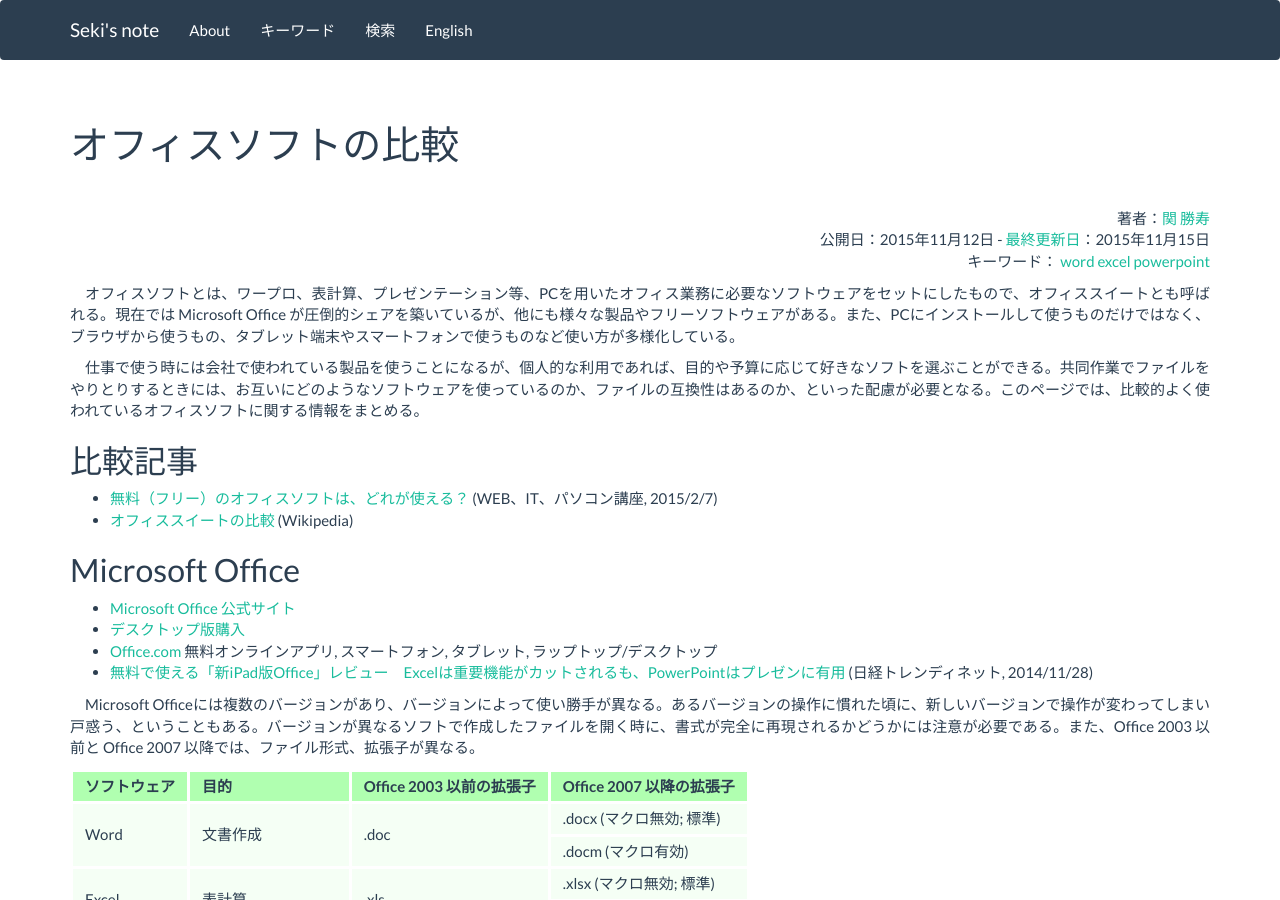
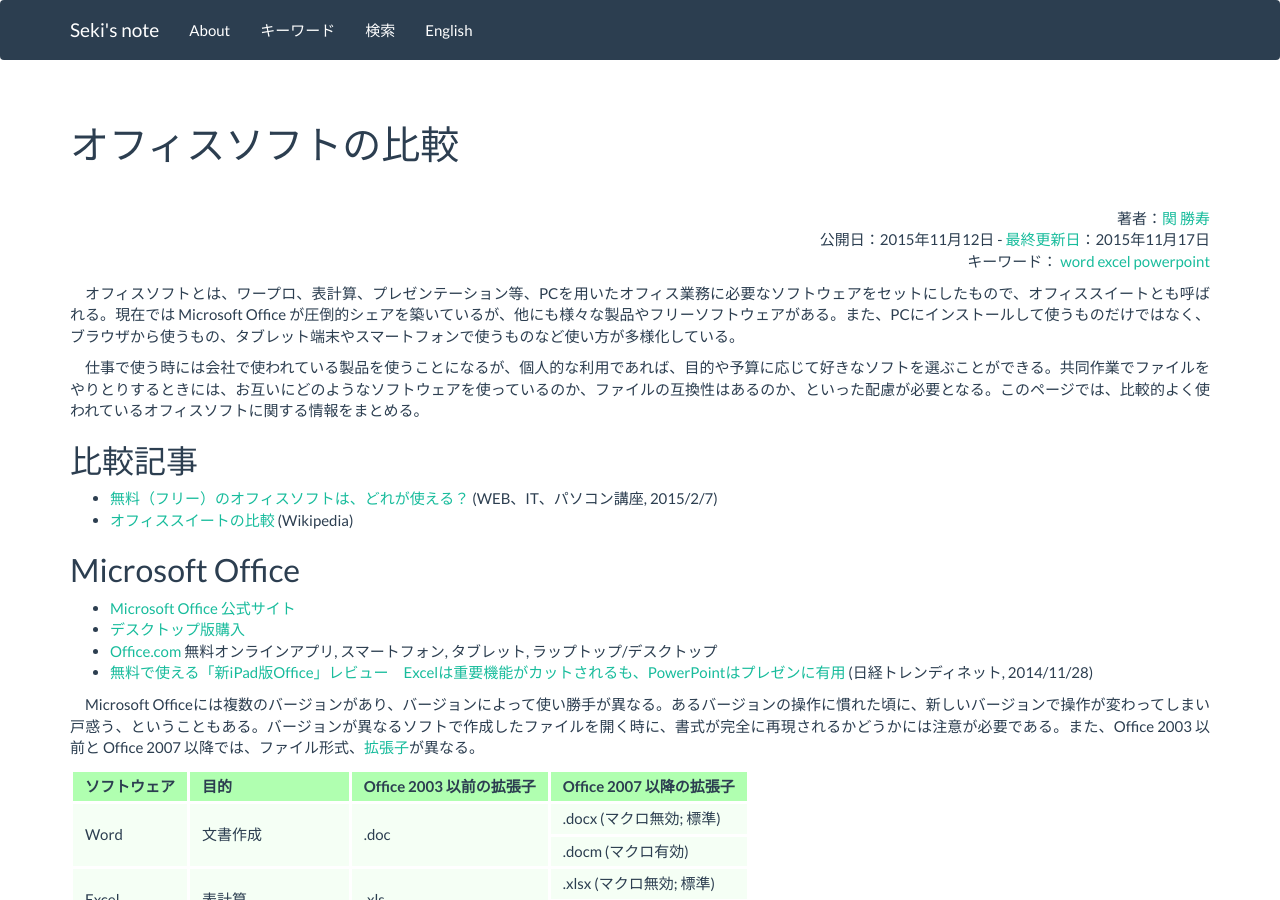
Before and after one commit to sekika/sekika.github.io, a Jekyll site: the page built from _posts/2015-11-12-office-soft.md, in a window 1280 px wide and 900 px high. Built offline with Jekyll 4.4.1, drawn with Linux system fonts in a browser that asks for light colours; nearby versions of some CDN libraries; comment, search, counter and statistics services are not loaded; some of the changed lines change nothing that is shown.

Commit message:
Added link to file extension

```diff
--- a/_posts/2015-11-12-office-soft.md
+++ b/_posts/2015-11-12-office-soft.md
@@ -2,7 +2,7 @@
 layout: post
 title: オフィスソフトの比較
 date: 2015-11-12 03:01:50 +0000
-update: 2015-11-15 07:04:55 +0000
+update: 2015-11-17 06:38:29 +0000
 tags:
 - word
 - excel
@@ -24,7 +24,7 @@ tags:
 - [Office.com](https://www.office.com/?omkt=ja-JP) 無料オンラインアプリ, スマートフォン, タブレット, ラップトップ/デスクトップ
 - [無料で使える「新iPad版Office」レビュー　Excelは重要機能がカットされるも、PowerPointはプレゼンに有用](http://trendy.nikkeibp.co.jp/article/pickup/20141126/1061485/) (日経トレンディネット, 2014/11/28)
 
-Microsoft Officeには複数のバージョンがあり、バージョンによって使い勝手が異なる。あるバージョンの操作に慣れた頃に、新しいバージョンで操作が変わってしまい戸惑う、ということもある。バージョンが異なるソフトで作成したファイルを開く時に、書式が完全に再現されるかどうかには注意が必要である。また、Office 2003 以前と Office 2007 以降では、ファイル形式、拡張子が異なる。
+Microsoft Officeには複数のバージョンがあり、バージョンによって使い勝手が異なる。あるバージョンの操作に慣れた頃に、新しいバージョンで操作が変わってしまい戸惑う、ということもある。バージョンが異なるソフトで作成したファイルを開く時に、書式が完全に再現されるかどうかには注意が必要である。また、Office 2003 以前と Office 2007 以降では、ファイル形式、[拡張子]({% post_url 2015-11-17-file-extension %})が異なる。
 
 <table>
   <thead>
```
